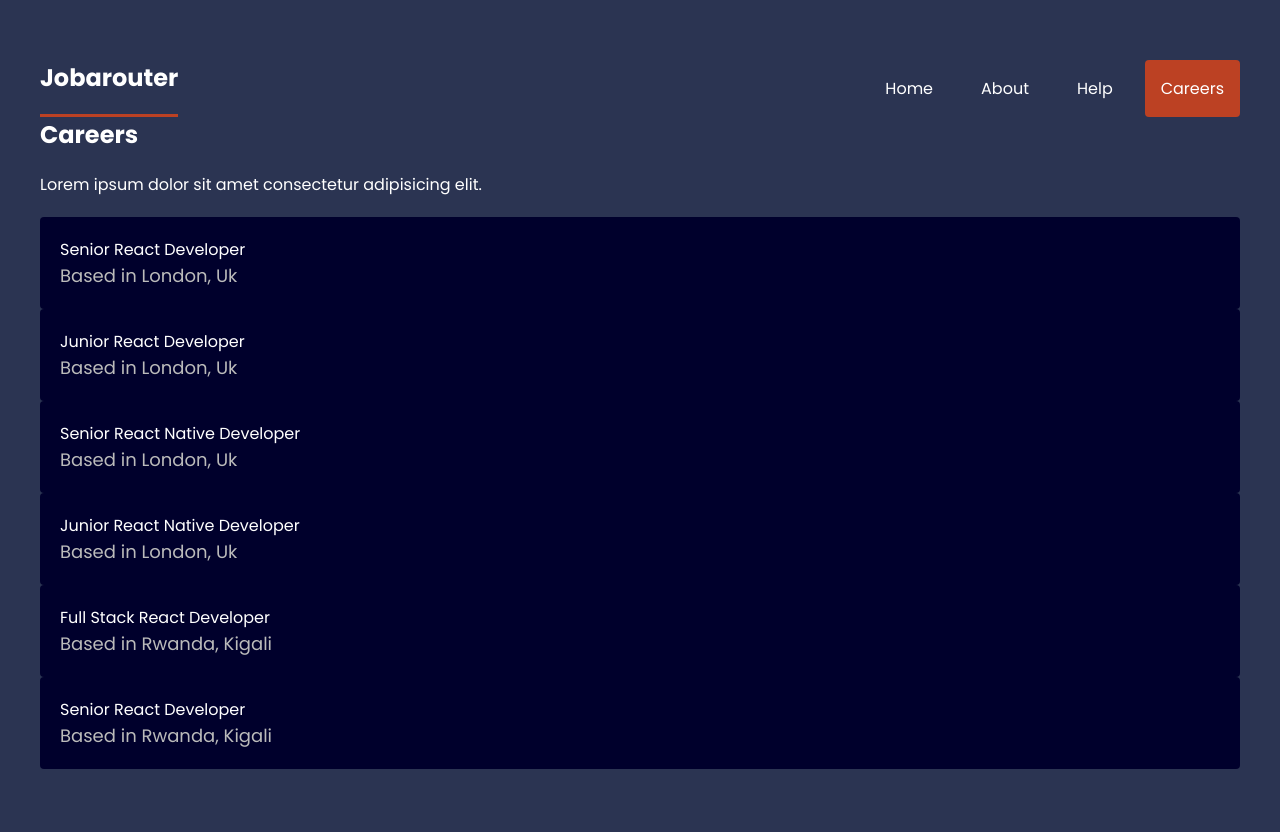
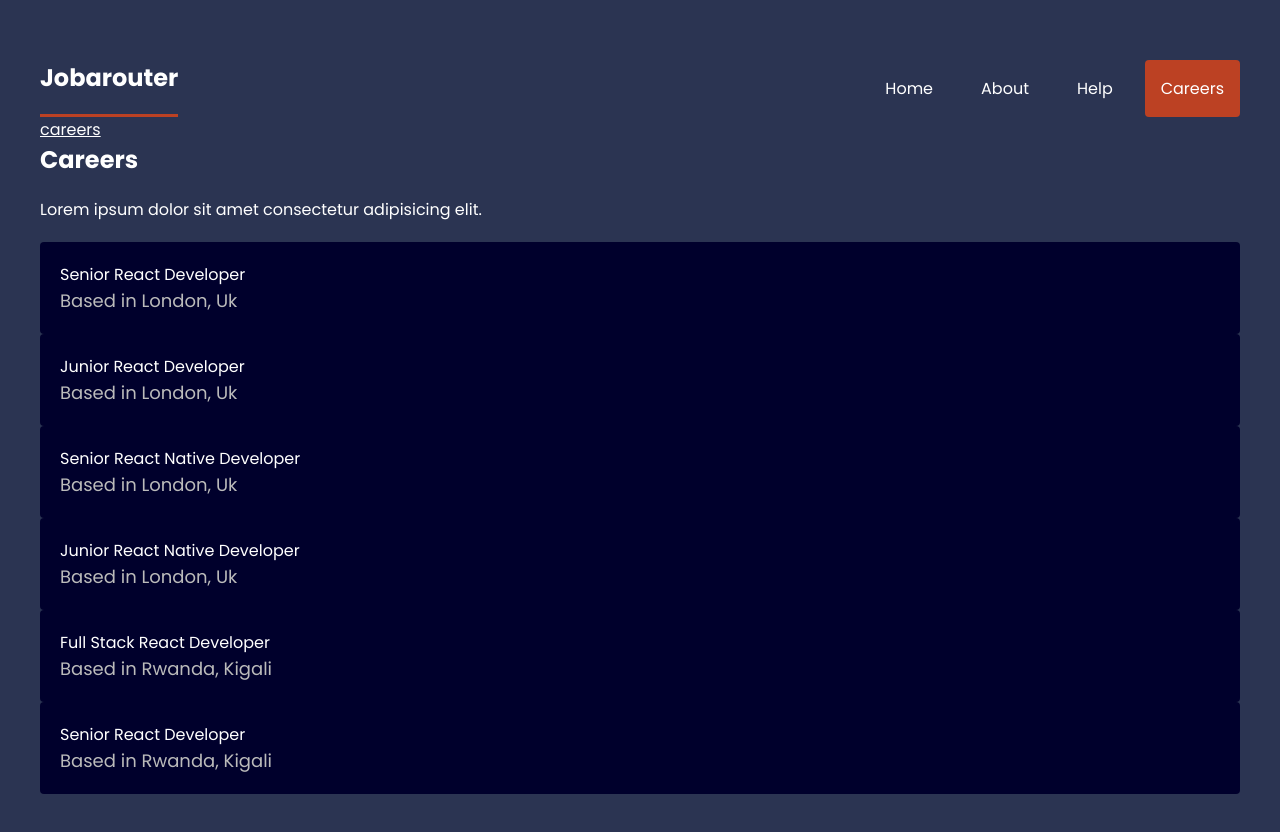
Before and after one commit to kunda4/react-router-ninja, a React (Vite) app: page /careers in a window 1280 px wide. Shown: the top 832 px of the page. Built offline with nearby package versions, Linux system fonts and the light colour scheme; data requests are answered from the project's data file.

Commit message:
add BreadCrums Component for useLocation'

```diff
--- /dev/null
+++ b/src/components/Breadcrums.jsx
@@ -0,0 +1,21 @@
+import { Link, useLocation } from 'react-router-dom'
+
+export default function Breadcrums() {
+    const location = useLocation()
+    let CurrentLink = ''
+    const crumbs = location.pathname.split('/').filter(crumb=> crumb !== '')
+    .map(crumb=>{
+        CurrentLink =+ `/${crumb}`
+
+        return(
+            <div className="crumb" key={crumb}>
+                <Link to = {CurrentLink}>{crumb}</Link>
+            </div>
+        )
+    })
+  return (
+    <div className="breadcrums">
+        {crumbs}
+    </div>
+  )
+}
--- a/src/layouts/LootLayout.jsx
+++ b/src/layouts/LootLayout.jsx
@@ -1,5 +1,6 @@
 import React from 'react'
 import { NavLink, Outlet } from 'react-router-dom'
+import Breadcrums from '../components/Breadcrums'
 export default function LootLayout() {
   return (
     <div className="root-layout">
@@ -10,8 +11,8 @@ export default function LootLayout() {
      <NavLink to = "/about">About</NavLink>
      <NavLink to = "/help">Help</NavLink>
      <NavLink to = "/careers">Careers</NavLink>
-
    </nav>
+   <Breadcrums/>
   </header>
 
   <main>
```
